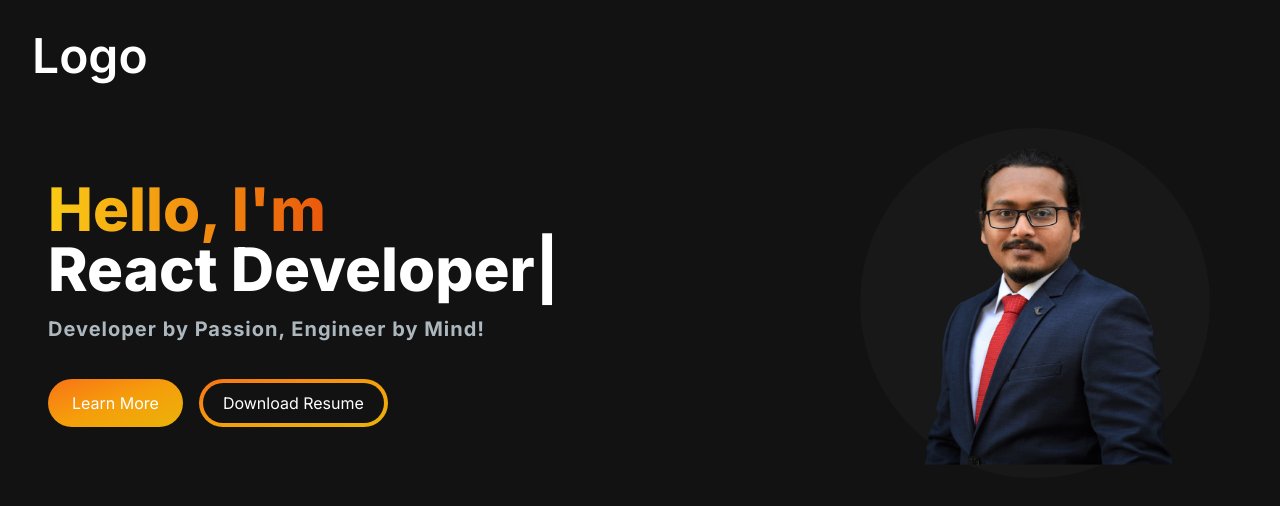
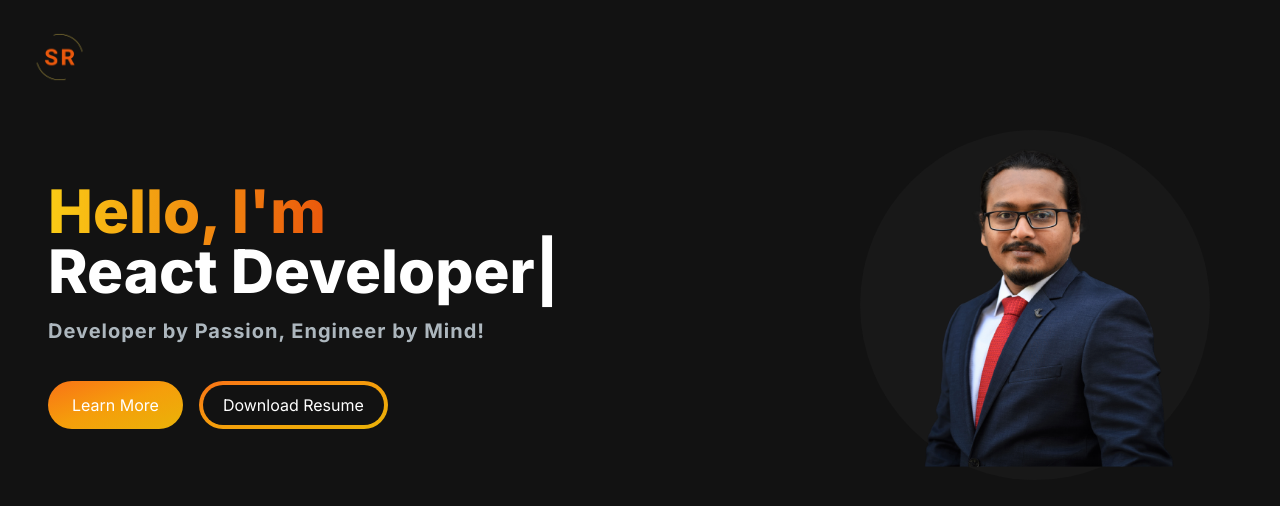
Before and after one commit to Rezwan66/shaikh-portfolio-nextjs, a Next.js app: page / in a window 1280 px wide. Shown: the top 506 px of the page. Built offline with nearby package versions, Linux system fonts and the light colour scheme.

Commit message:
added hover effect to buttons in the hero section

```diff
--- a/src/app/components/HeroSection.jsx
+++ b/src/app/components/HeroSection.jsx
@@ -43,7 +43,7 @@ const HeroSection = () => {
               Learn More
             </button>
             <button className="px-1 py-1 rounded-full w-full sm:w-fit bg-gradient-to-br from-orange-500 via-amber-500 to-yellow-500 hover:bg-slate-800 text-white mt-3">
-              <span className="block bg-[#121212] hover:bg-yellow-800 rounded-full px-5 py-2">
+              <span className="block bg-[#121212] hover:bg-gradient-to-bl from-orange-500 via-amber-500 to-yellow-500  rounded-full px-5 py-2">
                 Download Resume
               </span>
             </button>
--- a/src/app/components/Navbar.jsx
+++ b/src/app/components/Navbar.jsx
@@ -1,5 +1,6 @@
 import Link from 'next/link';
 import NavLink from './NavLink';
+import Image from 'next/image';
 
 const navLinks = [
   {
@@ -21,7 +22,12 @@ const Navbar = () => {
     <nav>
       <div className="flex flex-wrap items-center justify-between mx-auto p-8">
         <Link href={'/'} className="text-5xl text-white font-semibold">
-          Logo
+          <Image
+            alt="website logo"
+            src="/images/logo_web.png"
+            width={55}
+            height={55}
+          />
         </Link>
         <div className="menu block md:w-auto" id="navbar">
           <ul className="flex p-4 md:p-0 flex-row">
```
Also changed, not shown: public/images/logo_web.png (added).
